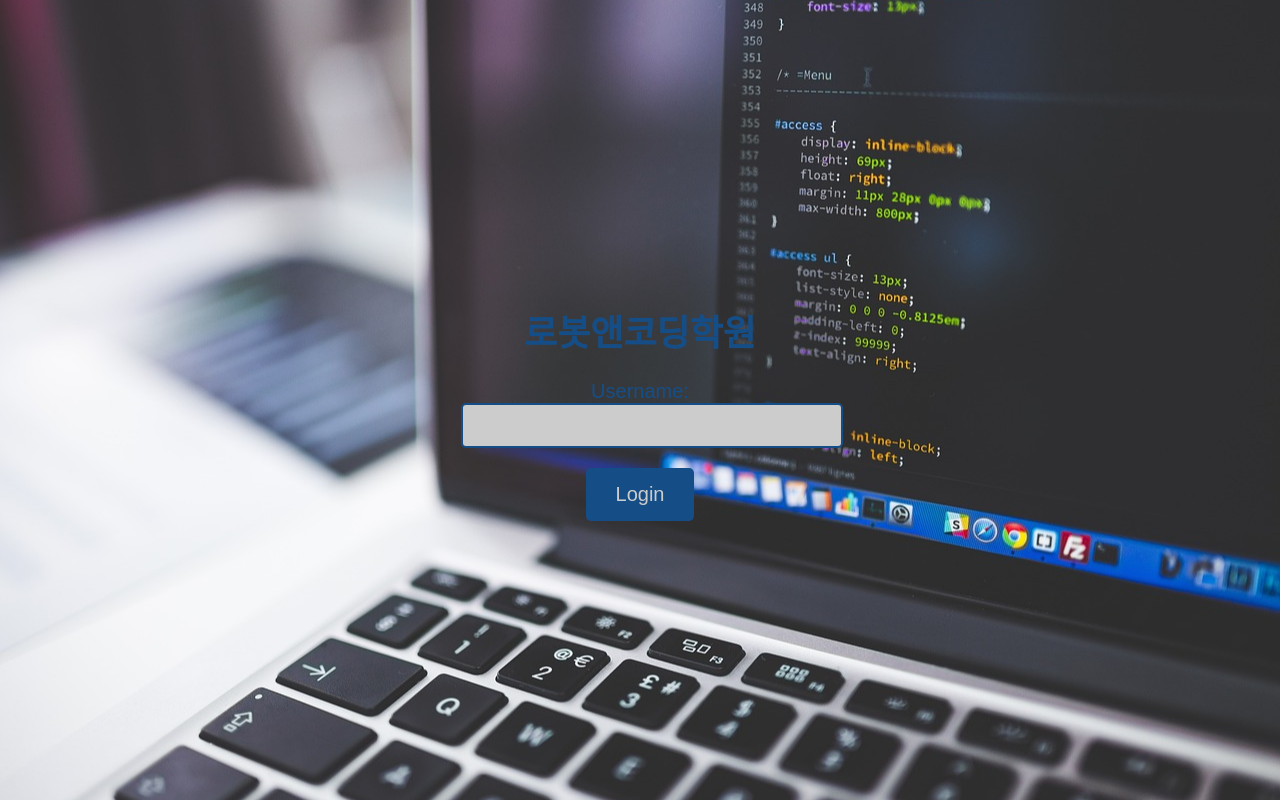
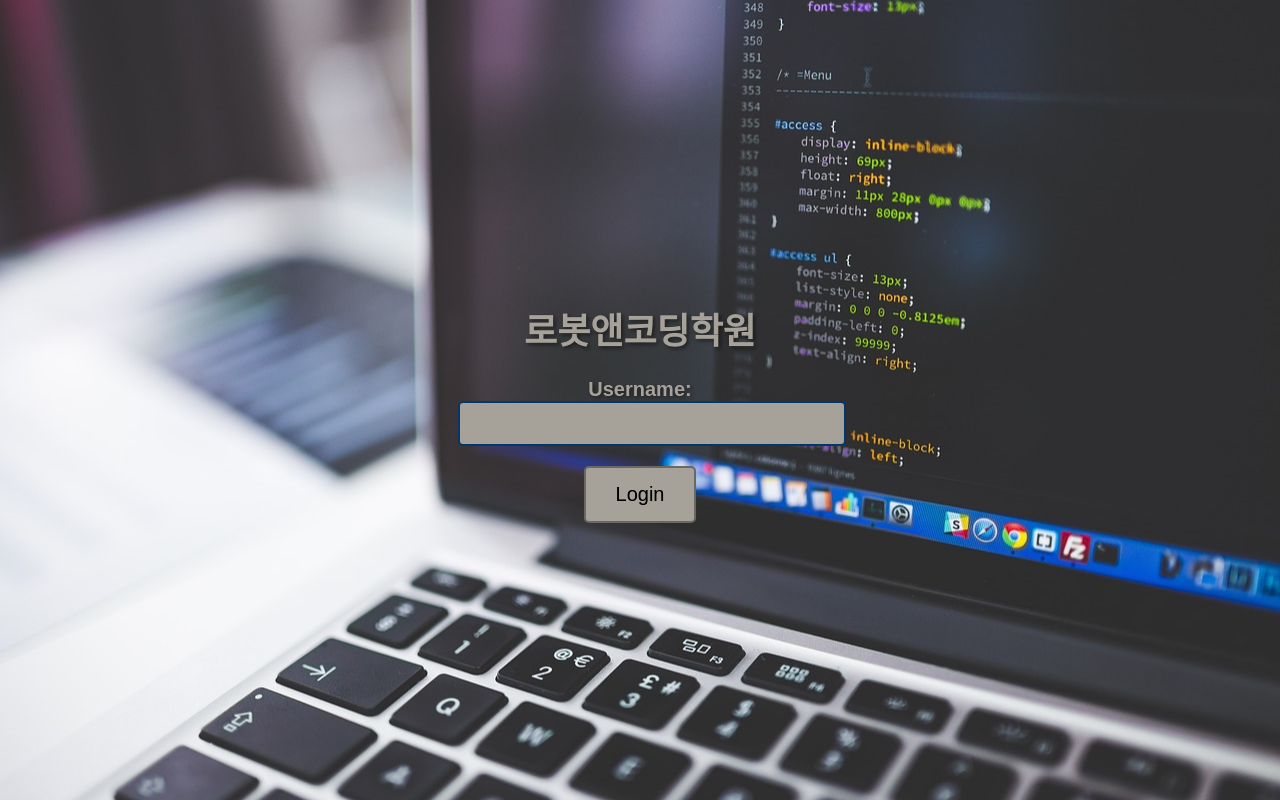
Before and after one commit to leeledger/open_class_test, a Python web app: template templates/login.html in a window 1280 px wide. Run offline with Jinja, Linux system fonts and the light colour scheme; the template is opened without the code that fills it, so the values that code supplies are empty.

Commit message:
로그인페이지 사진추가

```diff
--- a/class_history.py
+++ b/class_history.py
@@ -839,4 +839,4 @@ app.config['SQLALCHEMY_ECHO'] = True  # Enable SQL query logging
 logging.basicConfig()
 logging.getLogger('sqlalchemy.engine').setLevel(logging.INFO)
 if __name__ == '__main__':
-    app.run('0.0.0.0', port=5050,debug=True)
+    app.run('0.0.0.0', port=5050)
--- a/templates/login.html
+++ b/templates/login.html
@@ -3,10 +3,10 @@
 <head>
     <style>
         body {
-            background-image: url('coding-1853305_1280.jpg');
+            background-image: url('/static/coding-1853305_1280.jpg');
             background-size: cover;
             background-position: center;
-            filter: brightness(80%) grayscale(30%);
+            filter: brightness(60%) sepia(20%) contrast(110%);
             font-family: 'Arial', sans-serif; /* Sensuous font */
             margin: 0;
             height: 100vh;
@@ -14,11 +14,12 @@
             justify-content: center;
             align-items: center;
         }
-
         .content {
             text-align: center;
             padding: 50px;
-            color: #0066cc; /* 파란색 계열의 텍스트 색상 (#0066cc는 파란색 예시) */
+            color: #FFFFFF; /* 흰색 */
+            text-shadow: 2px 2px 4px rgba(0, 0, 0, 0.5); /* 텍스트에 약간의 그림자를 추가하여 읽기 용이성 향상 */
+            font-weight: bold; /* 텍스트를 굵게 하여 가독성 향상 */
         }
 
         h1 {
@@ -50,6 +51,18 @@
             border-radius: 5px;
             cursor: pointer;
         }
+        .btn-primary {
+            background-color: #FFFFFF; /* 흰색 배경 */
+            border: 2px solid #AAAAAA; /* 회색 테두리 */
+            color: #000000; /* 검정색 텍스트 */
+            text-shadow: none; /* 기존 텍스트 그림자 제거 (필요한 경우) */
+        }
+
+        .btn-primary:hover {
+            background-color: #DDDDDD; /* 밝은 회색 배경 */
+            border: 2px solid #AAAAAA; /* 회색 테두리 */
+            color: #000000; /* 검정색 텍스트 */
+        }
     </style>
 </head>
 <body>
```
Also changed, not shown: static/coding-1853305_1280.jpg (renamed from templates/coding-1853305_1280.jpg).
